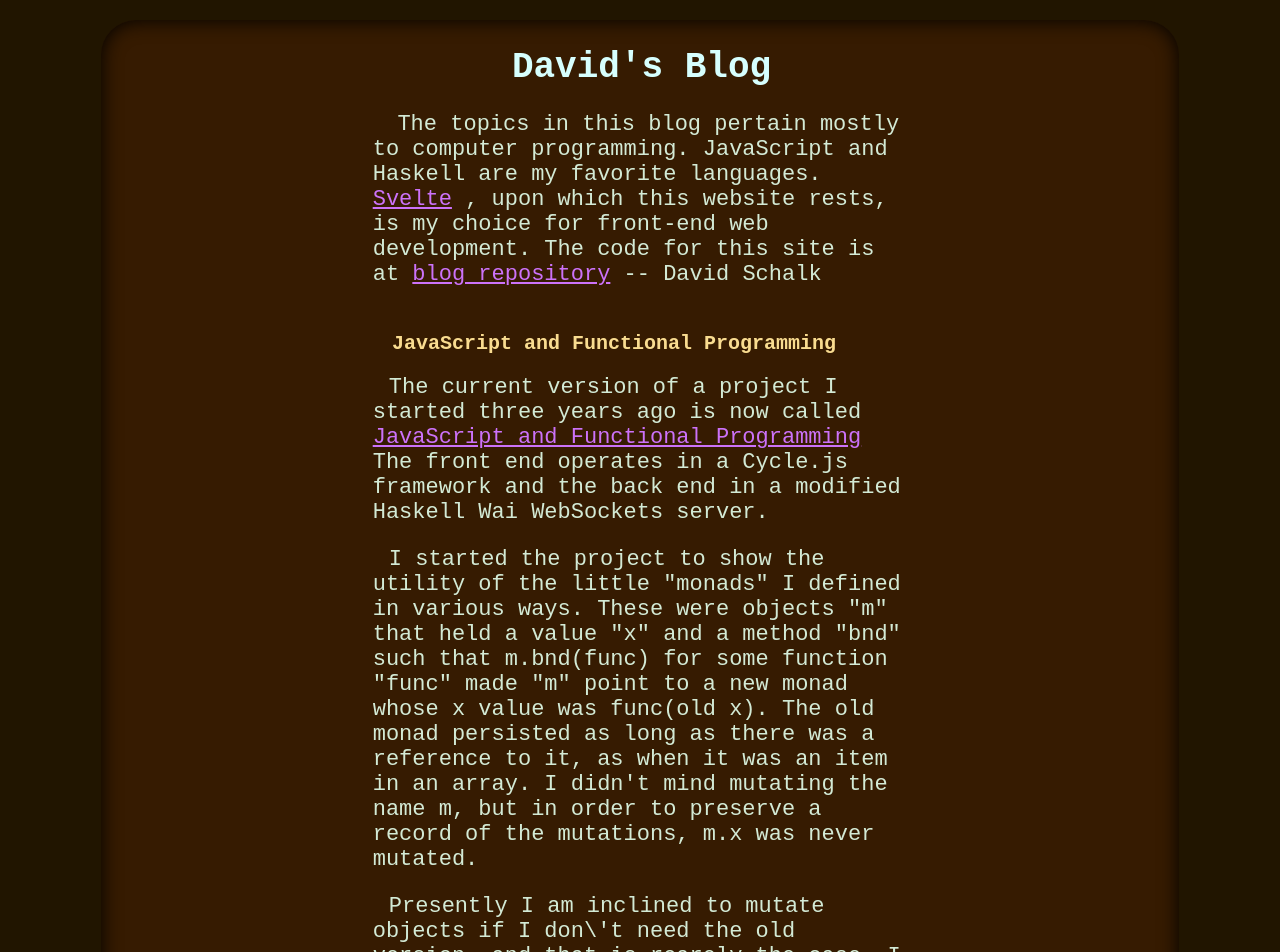
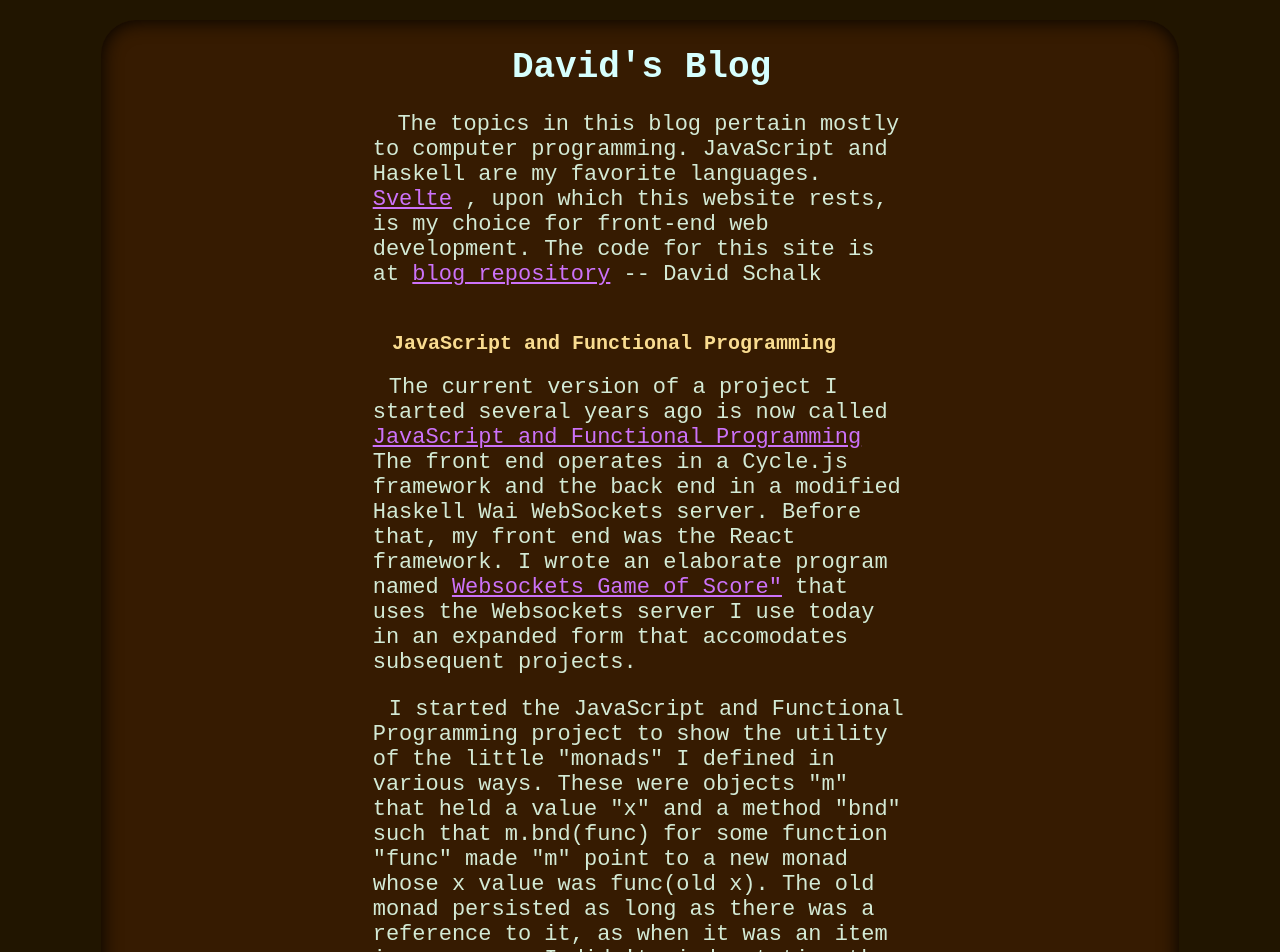
Before and after one commit to dschalk/blog, a Svelte app: page / in a window 1280 px wide. Shown: the top 952 px of the page. Built offline with nearby package versions, Linux system fonts and the light colour scheme.

Commit message:
Added a link to WebSockets Game of Score

```diff
--- a/src/Blog.svelte
+++ b/src/Blog.svelte
@@ -79,10 +79,12 @@
 <br>
 <br>
 <h3>JavaScript and Functional Programming</h3>
-<span class = tao> The current version of a project I started three years ago is now called </span>
+<span class = tao> The current version of a project I started several years ago is now called </span>
 <a href = "http://schalk.site" target = "_blank" > JavaScript and Functional Programming </a>
 <span> The front end operates in a Cycle.js framework and the back end in a modified Haskell Wai WebSockets server. </span>
-<p> I started the project to show the utility of the little "monads" I defined in various ways. These were objects "m" that held a value "x" and a method "bnd" such that m.bnd(func) for some function "func" made "m" point to a new monad whose x value was func(old x). The old monad persisted as long as there was a reference to it, as when it was an item in an array. I didn't mind mutating the name m, but in order to preserve a record of the mutations, m.x was never mutated.</p>
+<span> Before that, my front end was the React framework. I wrote an elaborate program named </span>
+<a href = "http://game.schalk.site" target = "_blank">Websockets Game of Score" </a> <span> that uses the Websockets server I use today in an expanded form that accomodates subsequent projects. <span>
+<p> I started the JavaScript and Functional Programming project to show the utility of the little "monads" I defined in various ways. These were objects "m" that held a value "x" and a method "bnd" such that m.bnd(func) for some function "func" made "m" point to a new monad whose x value was func(old x). The old monad persisted as long as there was a reference to it, as when it was an item in an array. I didn't mind mutating the name m, but in order to preserve a record of the mutations, m.x was never mutated.</p>
 <span class = tao> Presently I am inclined to mutate objects if I don\'t need the old version, and that is rearely the case. I don\'t like to unnecessarily leave debris for the garbage collector. I do this knowing that some people will think less of my programming abilities. See  </span>
 <a href = "http://cloudingmine.com/avoid-javascript-object-mutation-at-all-costs/ " target = "_blank"> Avoid JavaScript object mutation at all costs </a>
 <span> Well, you know what if they can't take a joke. </span>
@@ -106,8 +108,6 @@
 <button on:click={matrix}>Beauty of Svelte</button>
 
 {#if j === 1}
-<br>
-<br>
 			<Monad />
 {/if}
 
```
